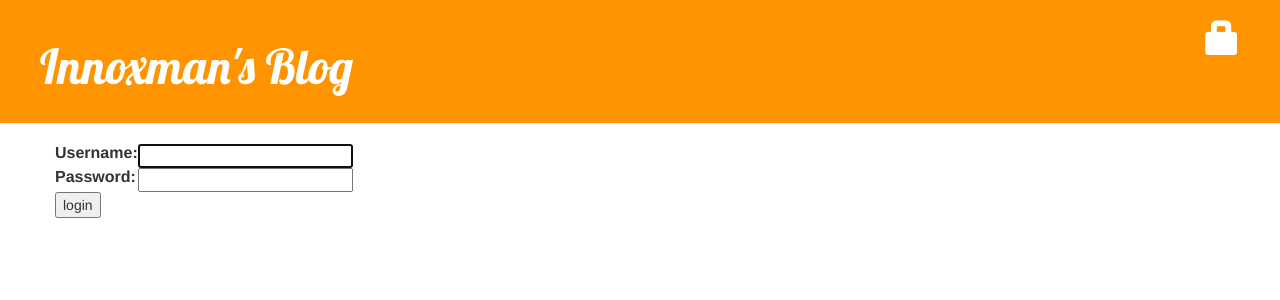
After one commit to innoxman/my-first-blog, a Django app: page /accounts/login/ in a window 1280 px wide. The commit adds this page. Shown: the top 300 px of the page. Run offline with Django 3.2, Linux system fonts and the light colour scheme; some libraries are stand-ins or nearby versions.

Commit message:
Aggiunti controlli di login e logout

```diff
--- a/blog/templates/blog/base.html
+++ b/blog/templates/blog/base.html
@@ -14,12 +14,14 @@
 			<a href="{% url 'post_new' %}" class="top-menu">
 				<span class="glyphicon glyphicon-plus"></span>
 			</a>
-		{% endif %}
+			<p class="top-menu">Hello {{ user.username }}<small>(<a href="{% url 'django.contrib.auth.views.logout' %}">Log out</a>)</small></p>
+        {% else %}
+        	<a href="{% url 'django.contrib.auth.views.login' %}" class="top-menu">
+        	<span class="glyphicon glyphicon-lock"></span></a>
+        {% endif %}
 
-		<h1><a href="">Innoxman's Blog</a></h1>
+		<h1><a href="{% url 'blog.views.post_list' %}">Innoxman's Blog</a></h1>
 
-		<p>Hi there!</p>
-		<p>It works!</p>
 	</div>
 
 
--- /dev/null
+++ b/blog/templates/registration/login.html
@@ -0,0 +1,26 @@
+{% extends "blog/base.html" %}
+
+{% block content %}
+
+	{% if form.errors %}
+		<p> Il tuo username o la tua password non sono corrette. Prova di nuovo.</p>
+	{% endif %}
+
+	<form method="post" action="{% url 'django.contrib.auth.views.login' %}">
+		{% csrf_token %}
+		<table>
+		<tr>
+			<td>{{ form.username.label_tag }}</td>
+			<td>{{ form.username }}</td>
+		</tr>
+		<tr>
+			<td>{{ form.password.label_tag }}</td>
+			<td>{{ form.password }}</td>
+		</tr>
+		</table>
+
+		<input type="submit" value="login" />
+		<input type="hidden" name="next" value="{{ next }}" />
+	</form>
+
+{% endblock %}
--- a/blog/urls.py
+++ b/blog/urls.py
@@ -6,4 +6,5 @@ url(r'^$', views.post_list, name='post_list'),
 url(r'^post/(?P<pk>[0-9]+)/$', views.post_detail, name='post_detail'),
 url(r'^post/new/$', views.post_new, name='post_new'),
 url(r'^post/(?P<pk>[0-9]+)/edit/$', views.post_edit, name='post_edit'),
+url(r'^post/(?P<pk>\d+)/remove/$', views.post_remove, name='post_remove'),
 ]
--- a/mysite/settings.py
+++ b/mysite/settings.py
@@ -52,6 +52,8 @@ MIDDLEWARE_CLASSES = [
 ]
 
 ROOT_URLCONF = 'mysite.urls'
+
+LOGIN_REDIRECT_URL = '/'
 
 TEMPLATES = [
     {
--- a/mysite/urls.py
+++ b/mysite/urls.py
@@ -13,10 +13,15 @@ Including another URLconf
     1. Import the include() function: from django.conf.urls import url, include
     2. Add a URL to urlpatterns:  url(r'^blog/', include('blog.urls'))
 """
-from django.conf.urls import include, url
+
+from django.conf.urls import patterns, include, url
+
 from django.contrib import admin
+admin.autodiscover()
 
 urlpatterns = [
     url(r'^admin/', admin.site.urls),
+    url(r'^accounts/login/$', 'django.contrib.auth.views.login'),
+    url(r'^accounts/logout/$', 'django.contrib.auth.views.logout', {'next_page': '/'}),
     url(r'', include('blog.urls')),
 ]
```
Also changed, not shown: blog/templates/blog/post_detail.html (+6 -2 lines), blog/views.py (+9 -0 lines).
